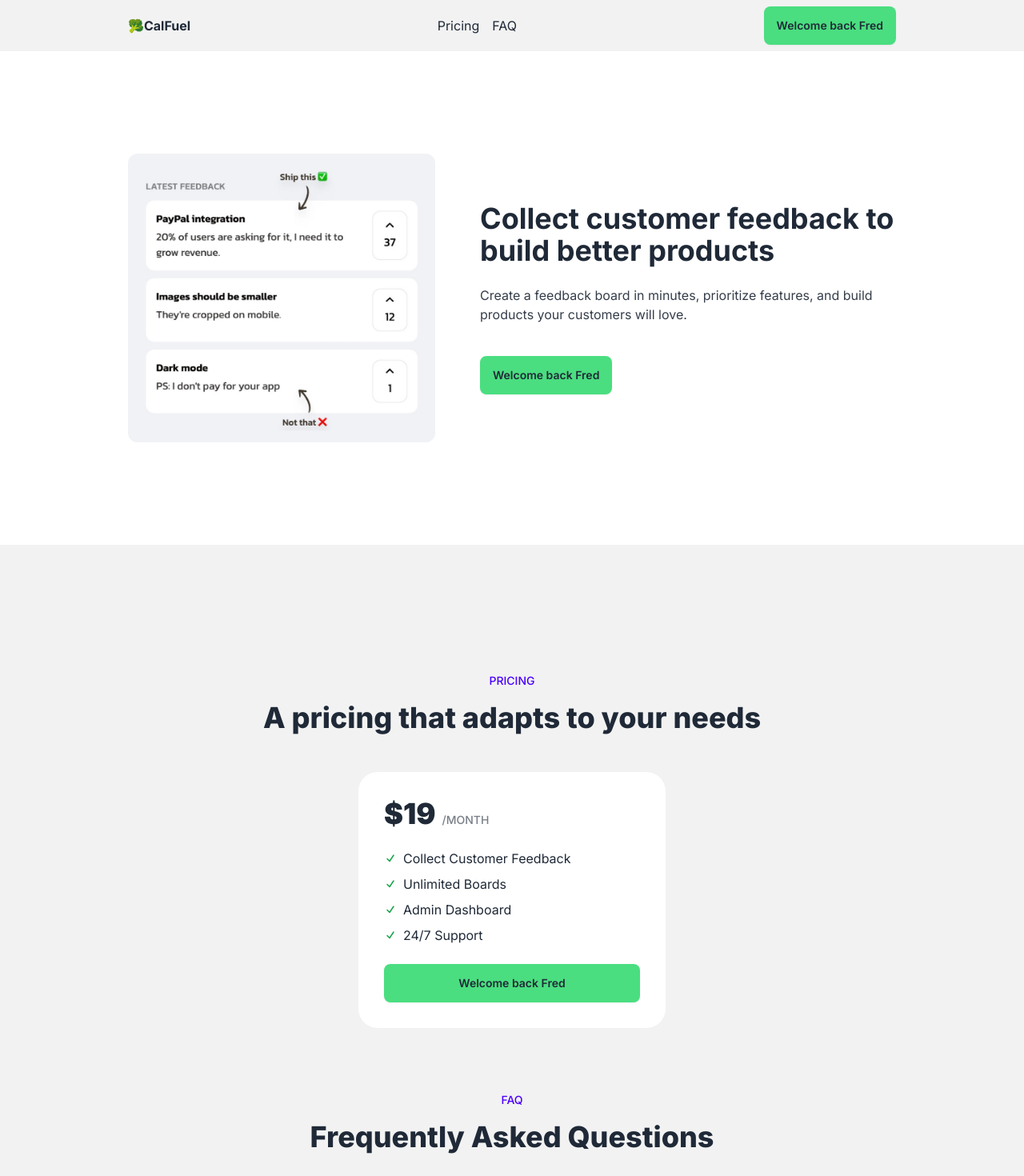
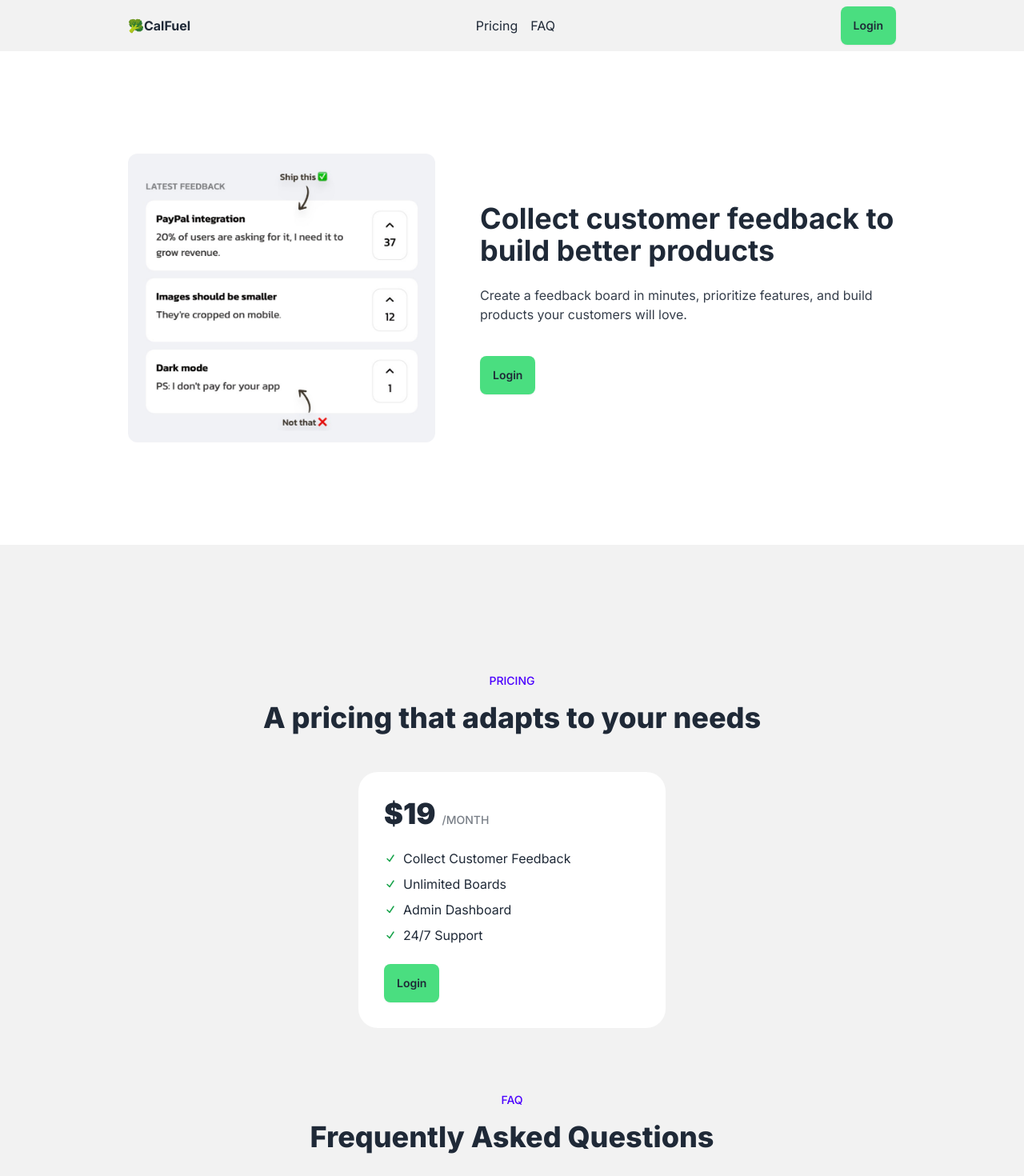
Before and after one commit to codenkill/fredfirstapplication, a Next.js app: page / in a window 1280 px wide. Shown: the top 1470 px of the page at 80% size. Built offline with nearby package versions, Linux system fonts and the light colour scheme; no server answers.

Commit message:
SignInSignOut

```diff
--- a/app/page.js
+++ b/app/page.js
@@ -1,22 +1,11 @@
-"use client"; // This must be the very first line in the file
-
 import ButtonLogin from "@/components/ButtonLogin";
 import FAQListItem from "@/components/FAQListItem";
 import Image from "next/image";
 import productDemo from "@/app/productDemo.jpeg";
+import { auth } from "@/auth";
 
-export default function Home() {
-  const isLoggedIn = true;
-  const name ="Fred";
-
-  console.log(process.env.MONGO_URI);
-
-  const age = 19;
-  let canVote;
-
-  const greeting1 = `Hello ${isLoggedIn ? name : "there"}`;
-  console.log(greeting1);
-  // OUTPUT 1: "Hello Fred"
+export default async function Home() {
+  const session = await auth();
 
   return (
   <main>
@@ -29,7 +18,7 @@ export default function Home() {
           <a className="link link-hover" href="#faq">FAQ</a>
         </div>
         <div>
-          <ButtonLogin isLoggedIn={isLoggedIn} name={name}/>
+          <ButtonLogin session={session} />
         </div>
       </div>
       </section>
@@ -48,7 +37,7 @@ export default function Home() {
       <div className="opacity-90 mb-10">
         Create a feedback board in minutes, prioritize features, and build products your customers will love.
       </div>
-      <ButtonLogin isLoggedIn={isLoggedIn} name={name} />
+      <ButtonLogin session={session} />
       </div>
       </section>
 
@@ -133,8 +122,7 @@ export default function Home() {
         </ul>
 
         <ButtonLogin
-        isLoggedIn={isLoggedIn}
-        name={name}
+        session={session}
         extraStyle="w-full"
         />
 
--- a/components/ButtonLogin.js
+++ b/components/ButtonLogin.js
@@ -1,17 +1,17 @@
 import Link from "next/link";
 
 // This button is used to log users in or send them to the dashboard
-const ButtonLogin = ({ isLoggedIn, name, extraStyle }) => {
+const ButtonLogin = ({ session, extraStyle }) => {
 
     console.log(extraStyle);
 
-    if (isLoggedIn) {
+    if (session) {
         return (
             <Link
                 href="/dashboard"
                 className={`btn bg-[#4ade80] border-0 hover:bg-[#38d56d] ${extraStyle ? extraStyle : ""}`}
             >
-                Welcome back {name}
+                Welcome back {session.user.name || "friend"}
             </Link>
         );
     } else {
```
